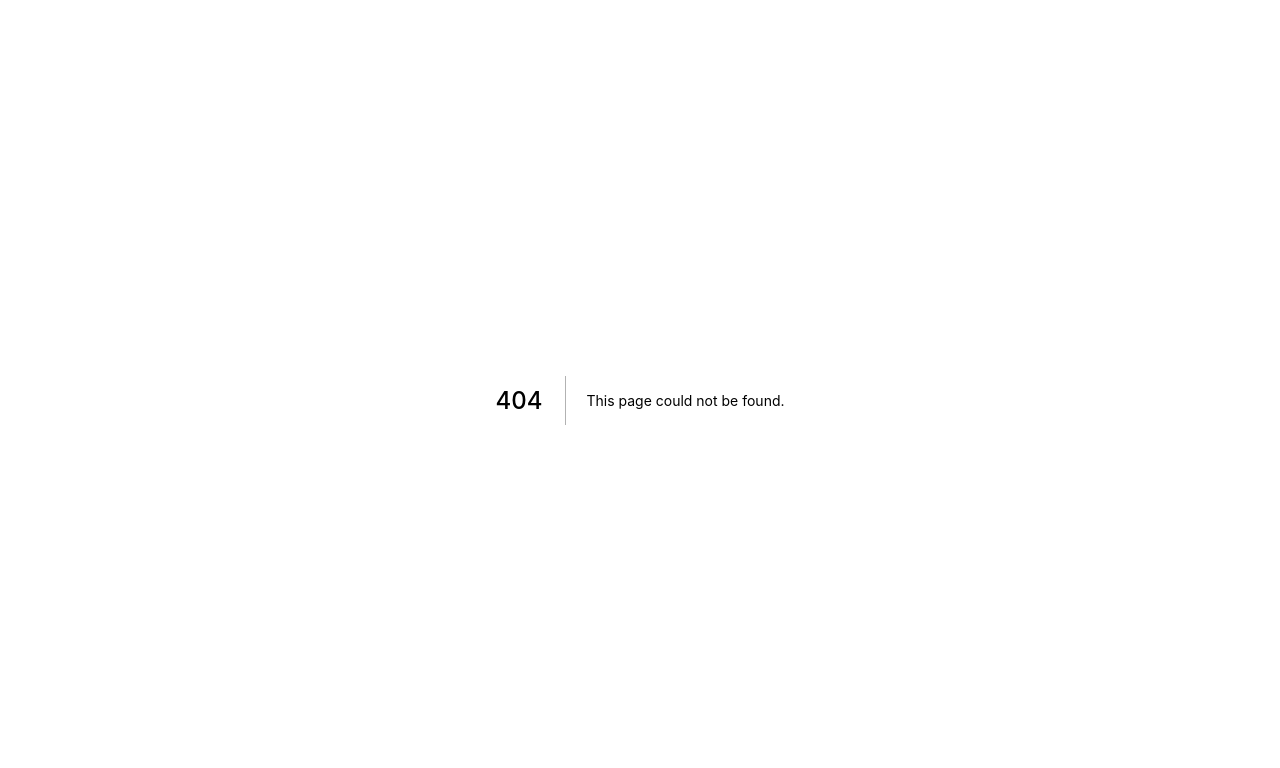
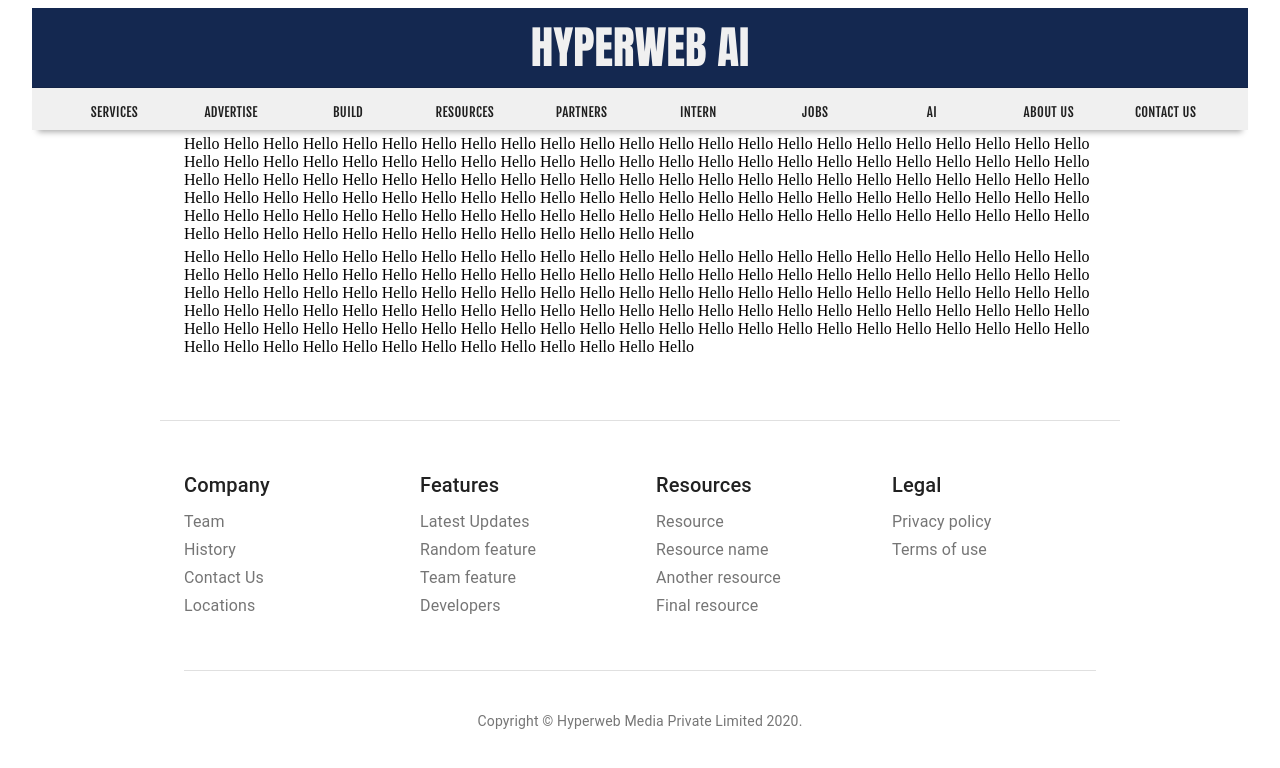
Before and after one commit to dheerajmpai/mui-templates, a Next.js app: page /legal in a window 1280 px wide. Before the commit this address had no page. Shown: the top 768 px of the page. Built offline with nearby package versions, Linux system fonts and the light colour scheme; a web font is replaced by a local one.

Commit message:
file change

```diff
--- /dev/null
+++ b/components/article1.js
@@ -0,0 +1,26 @@
+import Grid from '@material-ui/core/Grid';
+
+
+export const Article1 = (props) => {
+
+return (
+<Grid container spacing={0}  justify='center'>
+<Grid item xs={12} sm={9} style={{margin:'5px 5px 5px 5px'}}>
+
+{props.children}
+
+</Grid>
+<Grid item xs={12} sm={9} >
+
+{props.children}
+
+</Grid>
+
+</Grid>
+
+
+)
+
+
+
+}
--- /dev/null
+++ b/pages/legal/index.js
@@ -0,0 +1,34 @@
+import Container from '@material-ui/core/Container';
+
+import Header from '../../components/nav2';
+import GridPage from '../grid1';
+import Footer from '../footer';
+import {Article1} from '../../components/article1';
+{/* <style>
+@import url('https://fonts.googleapis.com/css?family=Anton|Fjalla+One|Patua+One&display=swap');
+</style>
+font-family: 'Anton', sans-serif;
+font-family: 'Fjalla One', sans-serif;
+font-family: 'Patua One', cursive;
+*/}
+
+export default function App() {
+    var thisIsMyCopy = '<iframe width="560" height="315" src="https://www.youtube.com/embed/ZS3O0OOn0a0" frameborder="0" allow="accelerometer; autoplay; encrypted-media; gyroscope; picture-in-picture" allowfullscreen></iframe>';
+    var thisIsMyCopy2 = '<!-- Global site tag (gtag.js) - Google Analytics --><script async src="https://www.googletagmanager.com/gtag/js?id=UA-127071484-15"></script>';
+
+    var thisIsMyCopy3 = "<script>  window.dataLayer = window.dataLayer || [];  function gtag(){dataLayer.push(arguments);}  gtag('js', new Date());  gtag('config', 'UA-127071484-15');</script>";
+    return (<>
+
+        <div className="content"  dangerouslySetInnerHTML={{ __html: thisIsMyCopy2 }}></div>
+        <div className="content" dangerouslySetInnerHTML={{ __html: thisIsMyCopy3 }}></div>
+        <Container maxWidth='lg' style={{ margin: '20px 20px 20px 20px auto' }}>
+
+            <Header />
+<Article1>Hello Hello  Hello  Hello  Hello  Hello  Hello  Hello  Hello  Hello  Hello  Hello  Hello  Hello  Hello  Hello  Hello  Hello  Hello  Hello  Hello  Hello  Hello  Hello  Hello  Hello  Hello  Hello  Hello  Hello  Hello  Hello  Hello  Hello  Hello  Hello  Hello  Hello  Hello  Hello  Hello  Hello  Hello  Hello  Hello  Hello  Hello  Hello  Hello  Hello  Hello  Hello  Hello  Hello  Hello  Hello  Hello  Hello  Hello  Hello  Hello  Hello  Hello  Hello  Hello  Hello  Hello  Hello  Hello  Hello  Hello  Hello  Hello  Hello  Hello  Hello  Hello  Hello  Hello  Hello  Hello  Hello  Hello  Hello  Hello  Hello  Hello  Hello  Hello  Hello  Hello  Hello  Hello  Hello  Hello  Hello  Hello  Hello  Hello  Hello  Hello  Hello  Hello  Hello  Hello  Hello  Hello  Hello  Hello  Hello  Hello  Hello  Hello  Hello  Hello  Hello  Hello  Hello  Hello  Hello  Hello  Hello  Hello  Hello  Hello  Hello  Hello  Hello    </Article1>
+            {/*<GridPage />*/}
+            <Footer/>
+        </Container>
+    </>)
+
+
+}
```
